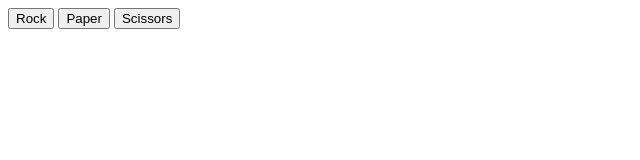
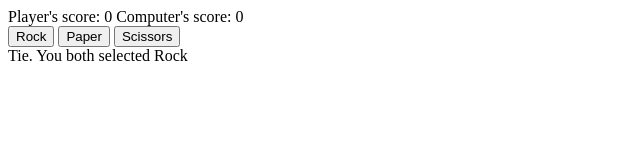
Before and after one commit to WarHatch/Rock_Paper_Scissors-Odin, a plain HTML site: page index.html in a window 1280 px wide. Both pictures are taken after a click on the button "Rock". Shown: the whole page, without its empty margins (0-640 px from the left). Drawn offline with Linux system fonts and the light colour scheme.

Commit message:
Webpage displays outcome and score

```diff
--- a/game.js
+++ b/game.js
@@ -4,24 +4,26 @@ function computerPlay(){
 }
 
 function playRound(e){
+    if (compScore < 5 && playerScore < 5)
+    {
         let computerSelection = computerPlay();
         let playerSelection = e.target.innerHTML;
         console.log("Round played");
 
         if (playerSelection.toUpperCase() === computerSelection.toUpperCase()){
-        console.log("Tie. You both selected " + computerSelection);
+            outcomeDiv.textContent = "Tie. You both selected " + computerSelection;
             updateScore(0);
             return 0;
         }
 
         else if (playerSelection.toUpperCase() === "ROCK"){
             if (computerSelection === "Paper"){
-            console.log("You Lose! Rock loses to Paper");
+                outcomeDiv.textContent = "You Lose! Rock loses to Paper";
                 updateScore(-1);
                 return -1;
             }
             else{
-            console.log("You Win! Rock beats Scissors");
+                outcomeDiv.textContent = "You Win! Rock beats Scissors";
                 updateScore(1);
                 return 1;
             }
@@ -29,12 +31,12 @@ function playRound(e){
 
         else if (playerSelection.toUpperCase() === "PAPER"){
             if (computerSelection === "Scissors"){
-            console.log("You Lose! Paper loses to Scissors");
+                outcomeDiv.textContent = "You Lose! Paper loses to Scissors";
                 updateScore(-1);
                 return -1;
             }
             else{
-            console.log("You Win! Paper beats Rock");
+                outcomeDiv.textContent = "You Win! Paper beats Rock";
                 updateScore(1);
                 return 1;
             }
@@ -42,12 +44,12 @@ function playRound(e){
 
         else if (playerSelection.toUpperCase() === "SCISSORS"){
             if (computerSelection === "Rock"){
-            console.log("You Lose! Scissors lose to Rock");
+                outcomeDiv.textContent = "You Lose! Scissors lose to Rock";
                 updateScore(-1);
                 return -1;
             }
             else{
-            console.log("You Win! Scissors beat Paper");
+                outcomeDiv.textContent = "You Win! Scissors beat Paper";
                 updateScore(1);
                 return 1;
         }
@@ -56,17 +58,30 @@ function playRound(e){
     console.log("ERROR: Did not recognize the move");
     return 0;
     }
+}
 
 function updateScore(roundOutcome)
 {
+    scoreContainer = document.querySelector("#score");
+
     roundOutcome === 1 ? playerScore++ : roundOutcome === -1 ? compScore++ : 0;
-    console.log("Player's score: " + playerScore + "\n"
-        + "Computer's score: " + compScore + "\n"
-        + "The winner is " + (playerScore > compScore? "Player" : playerScore < compScore? "Computer" : "No one") +"!");
+
+    scoreContainer.textContent = "Player's score: " + playerScore + "\n"
+    + "Computer's score: " + compScore + "\n";
+
+    if (playerScore >= 5)
+        scoreContainer.innerHTML += "<br/>Players wins!";
+    else if (compScore >= 5)
+        scoreContainer.innerHTML += "<br/>Computer wins";
 }
 
 var playerScore = 0;
 var compScore = 0;
 
+const resultsContainer = document.querySelector("#results");
+const outcomeDiv = document.createElement('div');
+outcomeDiv.textContent = '';
+resultsContainer.appendChild(outcomeDiv);
+
 const choiceButtons = Array.from( document.querySelectorAll('.Choice'));
 choiceButtons.forEach( button => button.addEventListener( 'click', playRound ) );
--- a/index.html
+++ b/index.html
@@ -5,15 +5,16 @@
     </head>
 
     <body>
+        <div id="score">
+            Player's score: 0 Computer's score: 0
+        </div>
         <div id="choices">
             <button class="Choice">Rock</button>
             <button class="Choice">Paper</button>
             <button class="Choice">Scissors</button>
         </div>
         <div id="results">
-
         </div>
-
     </body>
 
     <script src="game.js"></script>
```
Lines whose indentation alone changed are shown as unchanged.
